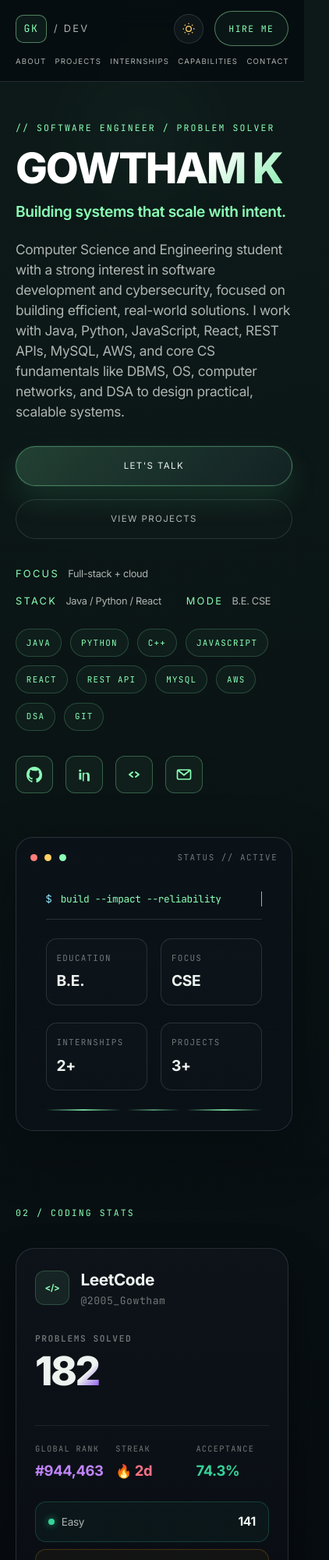
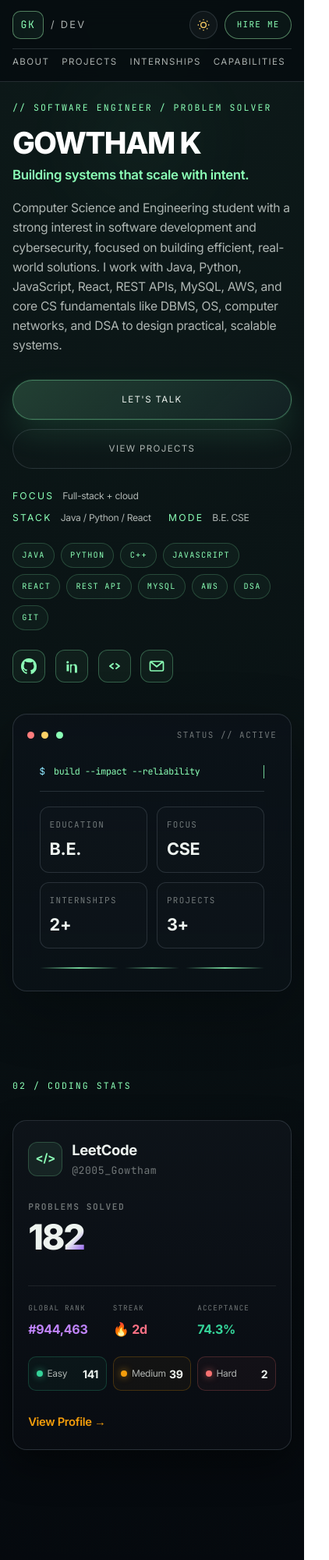
Before and after one commit to GOWTHAMK-byte/Gowtham-portfolio, a plain HTML site: page index.html in a window 390 px wide. Shown: the top 2000 px of the page at 78% size, 422 px wide, since content can reach past the window. Drawn offline with Linux system fonts and the light colour scheme; no server answers.

Commit message:
Align full responsive design for mobile screens (navbar, hero, internships, stats, contact)

```diff
--- a/styles.css
+++ b/styles.css
@@ -329,7 +329,7 @@
 
 .hero h1.hero-name {
   max-width: 680px;
-  font-size: clamp(3.4rem, 6vw, 6.2rem);
+  font-size: clamp(2.4rem, 8vw, 6rem);
   line-height: 0.95;
   letter-spacing: -0.04em;
   font-weight: 800;
@@ -2064,62 +2064,56 @@
 }
 
 @media (max-width: 980px) {
+  .hero {
+    grid-template-columns: 1fr;
+    padding-top: 40px;
+    gap: 3rem;
+  }
+
   .stats-cards-grid {
     grid-template-columns: 1fr;
+    max-width: 100%;
+  }
+
+  .internships-grid {
+    grid-template-columns: 1fr;
     gap: 1.5rem;
   }
 
-  .leetcode-stats {
-    grid-template-columns: repeat(2, 1fr);
-    gap: 1rem;
-  }
-
-  .github-stats {
-    grid-template-columns: repeat(2, 1fr);
-    gap: 1rem;
-  }
-
-  .leetcode-header {
-    flex-direction: column;
-    gap: 1rem;
-  }
-
-  .github-header {
-    flex-direction: column;
-    gap: 1rem;
-  }
-
-  .view-profile {
-    align-self: flex-start;
-  }
-
-  .hero,
-  .stats-grid,
   .services-grid {
-    grid-template-columns: 1fr 1fr;
+    grid-template-columns: repeat(2, minmax(0, 1fr));
+    gap: 1.2rem;
   }
 
   .contact-grid {
     grid-template-columns: 1fr;
-  }
-
-  .hero {
-    grid-template-columns: 1fr;
-    padding-top: 50px;
-  }
-
-  .stats-grid {
-    grid-template-columns: repeat(2, minmax(0, 1fr));
-  }
-
-  .services-grid {
-    grid-template-columns: repeat(2, minmax(0, 1fr));
-  }
-}
-
-@media (max-width: 720px) {
+    gap: 2rem;
+  }
+}
+
+@media (max-width: 768px) {
+  html, body {
+    overflow-x: hidden;
+  }
+
+  .container {
+    width: calc(100% - 32px);
+    margin: 0 auto;
+  }
+
+  .section {
+    padding: 72px 0;
+  }
+
+  .section-heading h2 {
+    font-size: clamp(1.65rem, 5.5vw, 2.3rem);
+    letter-spacing: -0.04em;
+  }
+
+  /* Navigation on Mobile */
   .nav {
-    padding: 0.9rem 0;
+    min-height: auto;
+    padding: 0.85rem 0;
     flex-wrap: wrap;
     gap: 0.8rem;
   }
@@ -2127,77 +2121,302 @@
   .nav-links {
     order: 3;
     width: 100%;
-    justify-content: space-between;
-    gap: 0.7rem;
-    font-size: 0.6rem;
+    display: flex;
+    justify-content: flex-start;
+    align-items: center;
+    gap: 1rem;
+    font-size: 0.72rem;
     overflow-x: auto;
-    padding-bottom: 0.2rem;
-  }
-
-  .brand,
+    white-space: nowrap;
+    scrollbar-width: none;
+    -ms-overflow-style: none;
+    padding: 0.45rem 0 0.15rem;
+    border-top: 1px solid var(--line);
+  }
+
+  .nav-links::-webkit-scrollbar {
+    display: none;
+  }
+
+  .nav-actions {
+    gap: 0.6rem;
+  }
+
   .nav-cta {
-    flex-shrink: 0;
-  }
-
-  .section {
-    padding: 96px 0;
-  }
-
-  .stats-grid,
-  .services-grid,
-  .build-grid {
+    padding: 0.55rem 0.9rem;
+    font-size: 0.68rem;
+  }
+
+  .theme-toggle-btn {
+    width: 36px;
+    height: 36px;
+  }
+
+  /* Hero on Mobile */
+  .hero {
+    min-height: auto;
+    padding: 24px 0 40px;
+    gap: 2.5rem;
+  }
+
+  .hero h1.hero-name {
+    font-size: clamp(2.4rem, 8.5vw, 4.2rem);
+    line-height: 1;
+    word-break: break-word;
+  }
+
+  .hero-tagline {
+    font-size: clamp(1.05rem, 3.8vw, 1.35rem);
+    margin-top: 0.75rem;
+  }
+
+  .lead {
+    font-size: 0.98rem;
+    margin-top: 1.2rem;
+    line-height: 1.6;
+  }
+
+  .hero-actions {
+    display: flex;
+    flex-direction: column;
+    width: 100%;
+    gap: 0.75rem;
+  }
+
+  .button {
+    width: 100%;
+    justify-content: center;
+    text-align: center;
+  }
+
+  .hero-meta {
+    margin-top: 1.6rem;
+    gap: 0.6rem 1.4rem;
+    font-size: 0.76rem;
+  }
+
+  .hero-skills {
+    gap: 0.5rem;
+    margin-top: 1.4rem;
+  }
+
+  .hero-skills span {
+    font-size: 0.64rem;
+    padding: 0.4rem 0.7rem;
+    min-height: 32px;
+  }
+
+  .hero-social {
+    gap: 0.8rem;
+    margin-top: 1.6rem;
+  }
+
+  .social-icon {
+    width: 42px;
+    height: 42px;
+  }
+
+  /* Hero Terminal Card on Mobile */
+  .hero-panel {
+    border-radius: 18px;
+  }
+
+  .panel-body {
+    padding: 1.2rem 1rem 0.6rem;
+  }
+
+  .terminal-row {
+    font-size: clamp(0.72rem, 3vw, 0.85rem);
+  }
+
+  .metrics-grid {
+    grid-template-columns: 1fr 1fr;
+    gap: 0.75rem;
+    margin-top: 1.2rem;
+  }
+
+  .metrics-grid div {
+    padding: 0.85rem 0.75rem;
+    border-radius: 12px;
+  }
+
+  .metrics-grid strong {
+    font-size: 1.35rem;
+  }
+
+  /* LeetCode Stats Card on Mobile */
+  .stat-platform-card {
+    padding: 1.5rem 1.2rem;
+    border-radius: 18px;
+  }
+
+  .platform-brand {
+    gap: 0.75rem;
+  }
+
+  .platform-icon {
+    width: 44px;
+    height: 44px;
+    font-size: 0.95rem;
+  }
+
+  .platform-info h3 {
+    font-size: 1.15rem;
+  }
+
+  .hero-metric-box {
+    margin: 0.3rem 0 1rem;
+  }
+
+  .hero-metric-value {
+    font-size: clamp(2.8rem, 9vw, 4rem);
+  }
+
+  .secondary-metrics-row {
+    display: grid;
+    grid-template-columns: repeat(3, 1fr);
+    gap: 0.5rem;
+    margin-bottom: 1.4rem;
+  }
+
+  .sub-stat-label {
+    font-size: 0.58rem;
+  }
+
+  .sub-stat-value {
+    font-size: clamp(1rem, 3.8vw, 1.25rem);
+  }
+
+  .difficulty-pills-row {
+    display: grid;
+    grid-template-columns: repeat(3, 1fr);
+    gap: 0.5rem;
+    margin-bottom: 1.4rem;
+  }
+
+  .diff-pill {
+    padding: 0.65rem 0.6rem;
+    border-radius: 10px;
+  }
+
+  .diff-name {
+    font-size: 0.75rem;
+    margin-left: 0.35rem;
+  }
+
+  .diff-count {
+    font-size: 0.88rem;
+  }
+
+  /* Projects & Services on Mobile */
+  .services-grid {
     grid-template-columns: 1fr;
-  }
-
-  .stat-platform-card {
-    padding: 1.5rem;
-  }
-
-  .secondary-metrics-row {
-    gap: 0.6rem;
-  }
-
-  .sub-stat-value {
-    font-size: 1.15rem;
-  }
-
+    gap: 1.25rem;
+  }
+
+  .project-card,
+  .service-card {
+    min-height: auto;
+    padding: 1.35rem 1.15rem;
+    border-radius: 18px;
+  }
+
+  .project-card h3,
+  .service-card h3 {
+    font-size: 1.35rem;
+  }
+
+  .project-stack {
+    gap: 0.45rem;
+    margin-top: 0.9rem;
+  }
+
+  .project-stack span {
+    font-size: 0.58rem;
+    padding: 0.35rem 0.55rem;
+  }
+
+  /* Internships on Mobile */
+  .internships-grid {
+    grid-template-columns: 1fr;
+    gap: 1.25rem;
+  }
+
+  .internship-card {
+    min-height: auto;
+    padding: 1.35rem 1.15rem;
+    border-radius: 18px;
+  }
+
+  .internship-header {
+    gap: 0.85rem;
+  }
+
+  .company-badge {
+    width: 48px;
+    height: 48px;
+    border-radius: 12px;
+  }
+
+  .internship-company h3 {
+    font-size: 1.2rem;
+  }
+
+  .internship-points {
+    padding-left: 1.1rem;
+    font-size: 0.88rem;
+    margin-top: 0.85rem;
+  }
+
+  /* Contact Section on Mobile */
+  .contact-info-panel,
+  .contact-form-panel {
+    padding: 1.4rem 1.15rem;
+    border-radius: 18px;
+  }
+
+  .form-row {
+    grid-template-columns: 1fr;
+    gap: 0.9rem;
+  }
+
+  .contact-meta-list {
+    flex-direction: column;
+    gap: 0.75rem;
+  }
+
+  .direct-links-group {
+    margin-top: 1.4rem;
+  }
+
+  .direct-link-btn {
+    padding: 0.75rem 1rem;
+  }
+
+  /* Footer on Mobile */
+  .footer {
+    padding: 2.5rem 0;
+  }
+
+  .footer-bottom {
+    flex-direction: column;
+    align-items: center;
+    text-align: center;
+    gap: 0.85rem;
+  }
+}
+
+@media (max-width: 380px) {
   .difficulty-pills-row {
     grid-template-columns: 1fr;
-    gap: 0.6rem;
-  }
-
-  .contact-info-panel,
-  .contact-form-panel {
-    padding: 1.6rem;
-  }
-
-  .form-row {
-    grid-template-columns: 1fr;
-  }
-
-  .project-actions {
-    flex-wrap: wrap;
-  }
-
-  .build-block.grow {
-    grid-column: auto;
-  }
-
-  .profile-item {
-    grid-template-columns: auto 1fr auto;
-  }
-
-  .stat-pill {
-    display: none;
-  }
-
-  .footer-meta {
-    flex-direction: column;
-    align-items: flex-start;
-  }
-
-  .button {
-    width: 100%;
+  }
+
+  .secondary-metrics-row {
+    grid-template-columns: 1fr 1fr;
+  }
+
+  .secondary-metrics-row .sub-stat:last-child {
+    grid-column: span 2;
   }
 }
 
```
